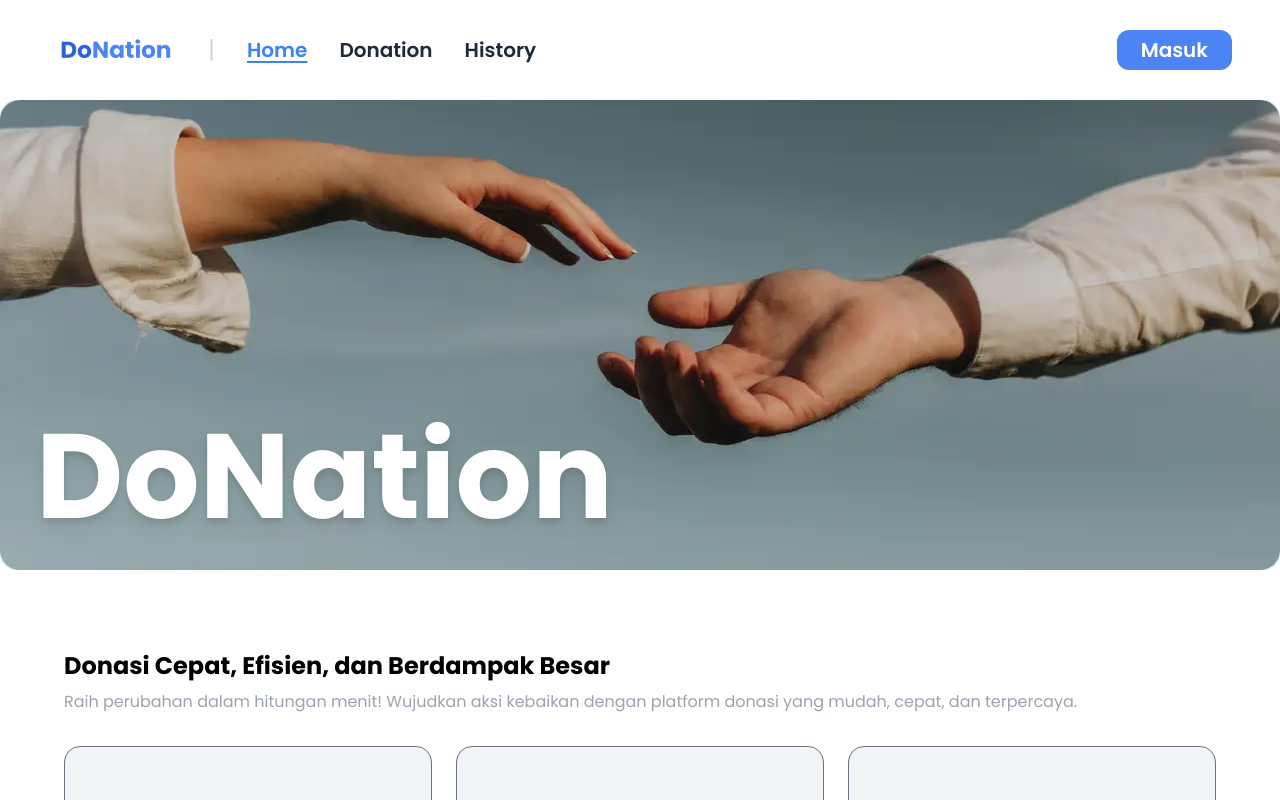
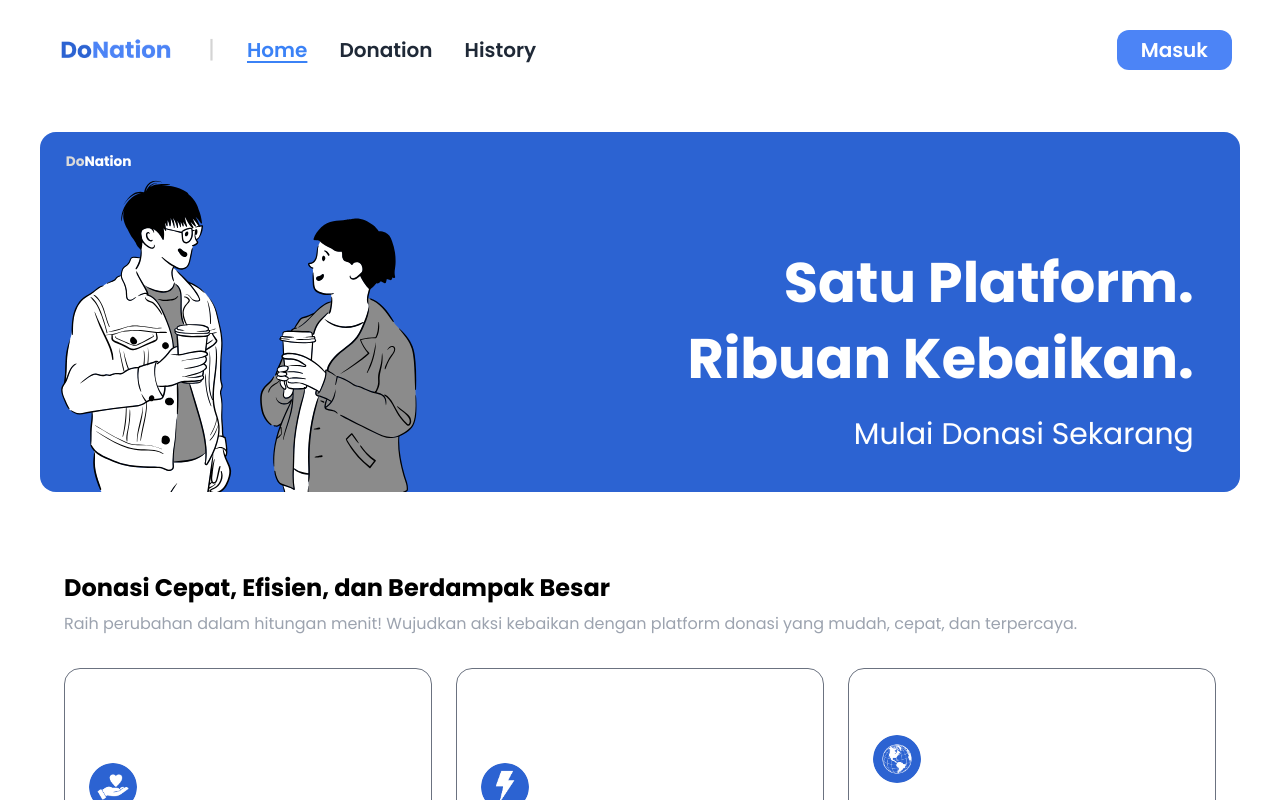
Before and after one commit to khaylabelva/do-nation, a Next.js app: page / in a window 1280 px wide. Shown: the top 800 px of the page. Built offline with nearby package versions, Linux system fonts and the light colour scheme; no server answers; the database is empty.

Commit message:
refined: landing page

```diff
--- a/src/app/page.tsx
+++ b/src/app/page.tsx
@@ -1,8 +1,12 @@
 'use client';
 
 import { useEffect, useState } from 'react';
+import Image from 'next/image';
+import Link from 'next/link';
 import Navbar from '@/components/layout/navbar';
 import DonasiCard from '@/components/DonasiCard'; // Import DonasiCard component
+
+import HeroBanner from '@Images/hero-banner.png';
 
 export default function HomePage() {
   const [donations, setDonations] = useState<any[]>([]); // State to hold fetched data
@@ -25,16 +29,18 @@ export default function HomePage() {
     <div className="font-sans">
       <Navbar />
 
-      <div className="relative w-full max-w-[1300px] mx-auto h-[470px] flex bg-blue-100 overflow-hidden rounded-2xl">
-        <img
-          src="/landingpage.png"
-          alt="Hero"
-          className="absolute inset-0 w-full h-full object-cover rounded-[20px]"
-        />
-        <h1 className="text-[120px] font-bold ml-9 mb-1 text-white relative drop-shadow-lg place-content-end">
-          DoNation
-        </h1>
+      {/* Hero Banner Section */}
+      <div className="relative w-full mt-8 max-w-[1200px] mx-auto h-[360px] flex bg-blue-100 overflow-hidden rounded-2xl">
+        <Link href="/homepage" className="w-full h-full">
+          <Image
+            src={HeroBanner}
+            alt="Hero Banner"
+            layout="fill"
+            className="cursor-pointer"
+          />
+        </Link>
       </div>
+
 
       {/* Deskripsi */}
       <section className="px-16 pt-20 pb-8">
@@ -65,7 +71,7 @@ export default function HomePage() {
         ].map((item, index) => (
           <div
             key={index}
-            className="flex flex-col justify-end bg-gray-100 border-[0.2px] border-gray-500 rounded-2xl text-justify p-6 min-h-[300px] hover:shadow-lg transition"
+            className="flex flex-col justify-end bg-white border-[0.2px] border-gray-500 rounded-2xl text-justify p-6 min-h-[300px] hover:shadow-lg transition"
           >
             {/* Image */}
             <div className="w-12 h-12 bg-gray-200 rounded-full flex justify-center mb-4 overflow-hidden">
--- a/src/components/layout/navbar.tsx
+++ b/src/components/layout/navbar.tsx
@@ -7,6 +7,7 @@ import { Button } from '@/components/ui/button';
 import { usePathname, useRouter } from 'next/navigation';
 import { toast } from 'sonner';
 import { UserCircle } from 'lucide-react'; // Import User icon
+import ProfileIcon from '@Images/profile-icon.png';
 
 interface User {
   id: string;
@@ -100,8 +101,14 @@ const Navbar = () => {
       <div className="flex items-center gap-8">
         {user && (
           <div className="flex items-center gap-2 text-gray-800 font-medium">
-            <UserCircle size={36} /> {/* User Icon */}
-            <span className='text-xl'>{user.username}</span>
+            <Image
+              src={ProfileIcon}
+              alt="Profile Icon"
+              width={36}
+              height={36}
+              className="rounded-full" // Optional: To make it circular
+            />
+            <span className="text-xl ml-2">{user.username}</span>
           </div>
         )}
 
@@ -121,6 +128,7 @@ const Navbar = () => {
           </Button>
         )}
       </div>
+
     </div>
   );
 };
```
Also changed, not shown: public/assets/hero-banner.png (added), public/assets/profile-icon.png (added).
